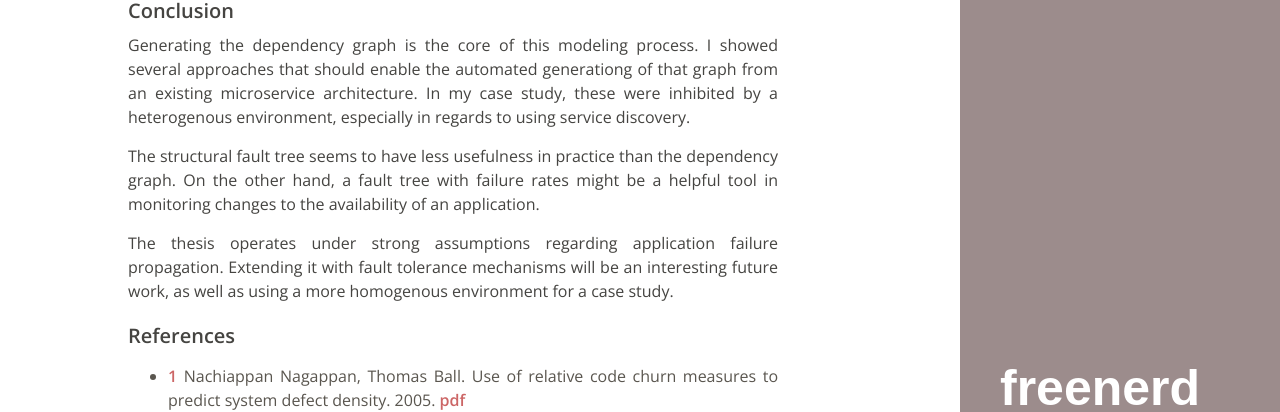
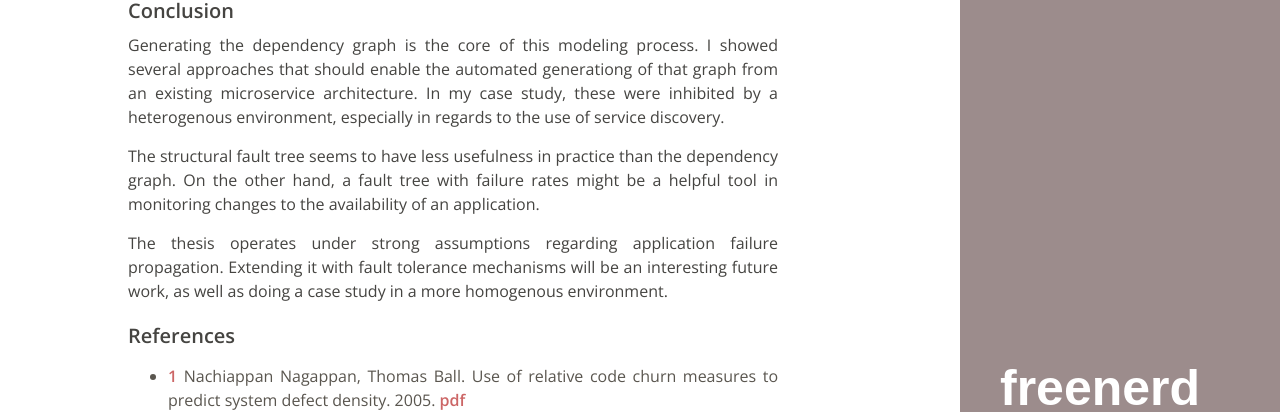
Before and after one commit to freenerd/freenerd.github.io, a Jekyll site: the page built from _posts/2014-04-07-modeling-dependencies-in-a-microservice-architure.md, in a window 1280 px wide and 900 px high, scrolled down 3746 px. Shown: the part 226-638 px from the top of the window. Built offline with Jekyll 4.4.1, drawn with Linux system fonts in a browser that asks for light colours; Markdown is read by kramdown in place of the engine named in the settings; comment, search, counter and statistics services are not loaded.

Commit message:
Small cleanup

```diff
--- a/_posts/2014-04-07-modeling-dependencies-in-a-microservice-architure.md
+++ b/_posts/2014-04-07-modeling-dependencies-in-a-microservice-architure.md
@@ -69,15 +69,11 @@
 
 ### Conclusion
 
-Generating the dependency graph is the core of this modeling process. I showed several approaches that should enable the automated generationg of that graph from an existing microservice architecture. In my case study, these were inhibited by a heterogenous environment, especially in regards to using service discovery.
+Generating the dependency graph is the core of this modeling process. I showed several approaches that should enable the automated generationg of that graph from an existing microservice architecture. In my case study, these were inhibited by a heterogenous environment, especially in regards to the use of service discovery.
 
 The structural fault tree seems to have less usefulness in practice than the dependency graph. On the other hand, a fault tree with failure rates might be a helpful tool in monitoring changes to the availability of an application.
 
-The thesis operates under strong assumptions regarding application failure propagation. Extending it with fault tolerance mechanisms will be an interesting future work, as well as using a more homogenous environment for a case study.
-
-<!--The history of the microservice architecture I investigated was that a monolithic application was broken into smaller services. But the monolith is still there, most importantly keeping the master data and core business logic. This leads to all microservices depending on the monolith still. -->
-
-<!--For the future: more paas, devops, building programmable infrastructure means, that we can not only create it from code, but should also be able to reason about it, once it is created. That is part of controling complexity.-->
+The thesis operates under strong assumptions regarding application failure propagation. Extending it with fault tolerance mechanisms will be an interesting future work, as well as doing a case study in a more homogenous environment.
 
 ### References
 
```
